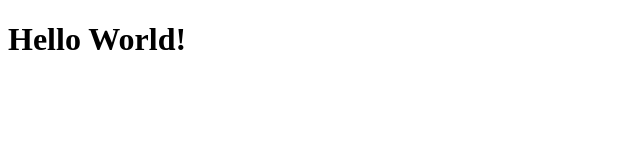
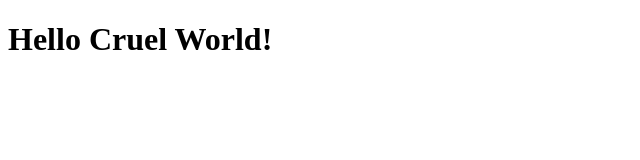
Before and after one commit to gavhyl/TeamGitLab1, a plain HTML site: page index.html in a window 1280 px wide. Shown: the whole page, without its empty margins (0-640 px from the left). Drawn offline with Linux system fonts and the light colour scheme.

Commit message:
made my changes

```diff
--- a/index.html
+++ b/index.html
@@ -4,6 +4,6 @@
 	<title>Git Lab 1</title>
 </head>
 <body>
-	<h1>Hello World!</h1>
+	<h1>Hello Cruel World!</h1>
 </body>
 </html>
```
